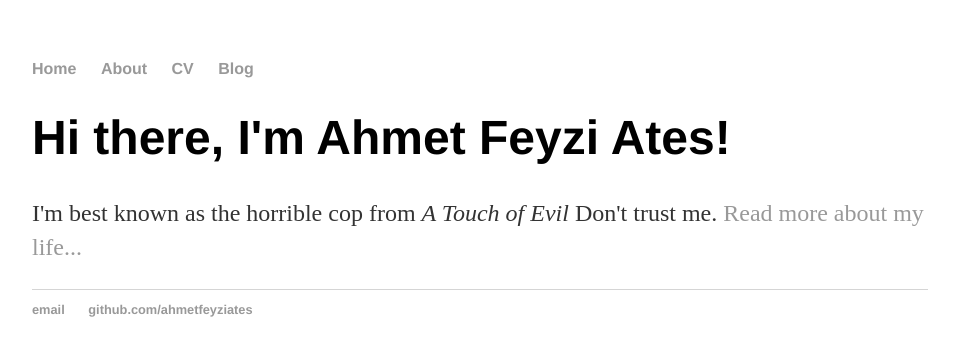
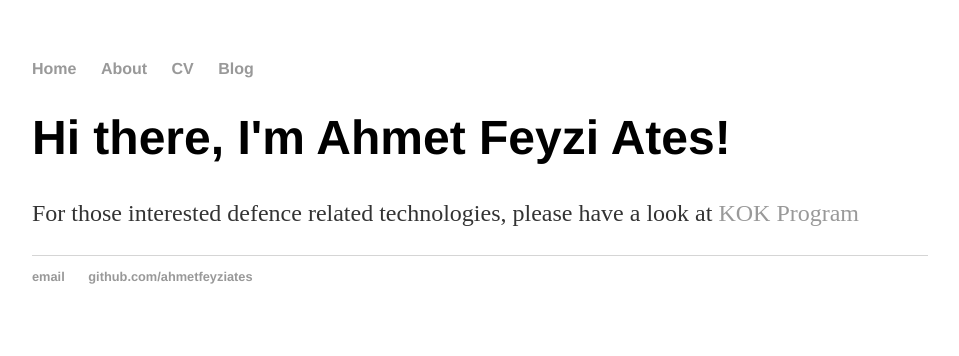
Before and after one commit to ahmetfeyziates/ahmetfeyziates.github.io, a Jekyll site: the page built from index.html, in a window 1280 px wide. Shown: the top 356 px of the page, without its empty margins (160-1119 px from the left). Built offline with Jekyll 4.4.1, drawn with Linux system fonts in a browser that asks for light colours.

Commit message:
Update index.html
Kok program link added.

```diff
--- a/index.html
+++ b/index.html
@@ -4,5 +4,5 @@ title: Ahmet Feyzi Ates, Horrible Cop
 ---
 <div class="blurb">
 	<h1>Hi there, I'm Ahmet Feyzi Ates!</h1>
-	<p>I'm best known as the horrible cop from <em>A Touch of Evil</em> Don't trust me. <a href="/about">Read more about my life...</a></p>
+	<p>For those interested defence related technologies, please have a look at </em><a href="https://vizyonergenc.com/ilan/vizyoner-genc/1320-kok-programi">KOK Program</a></p>
 </div><!-- /.blurb -->
```
